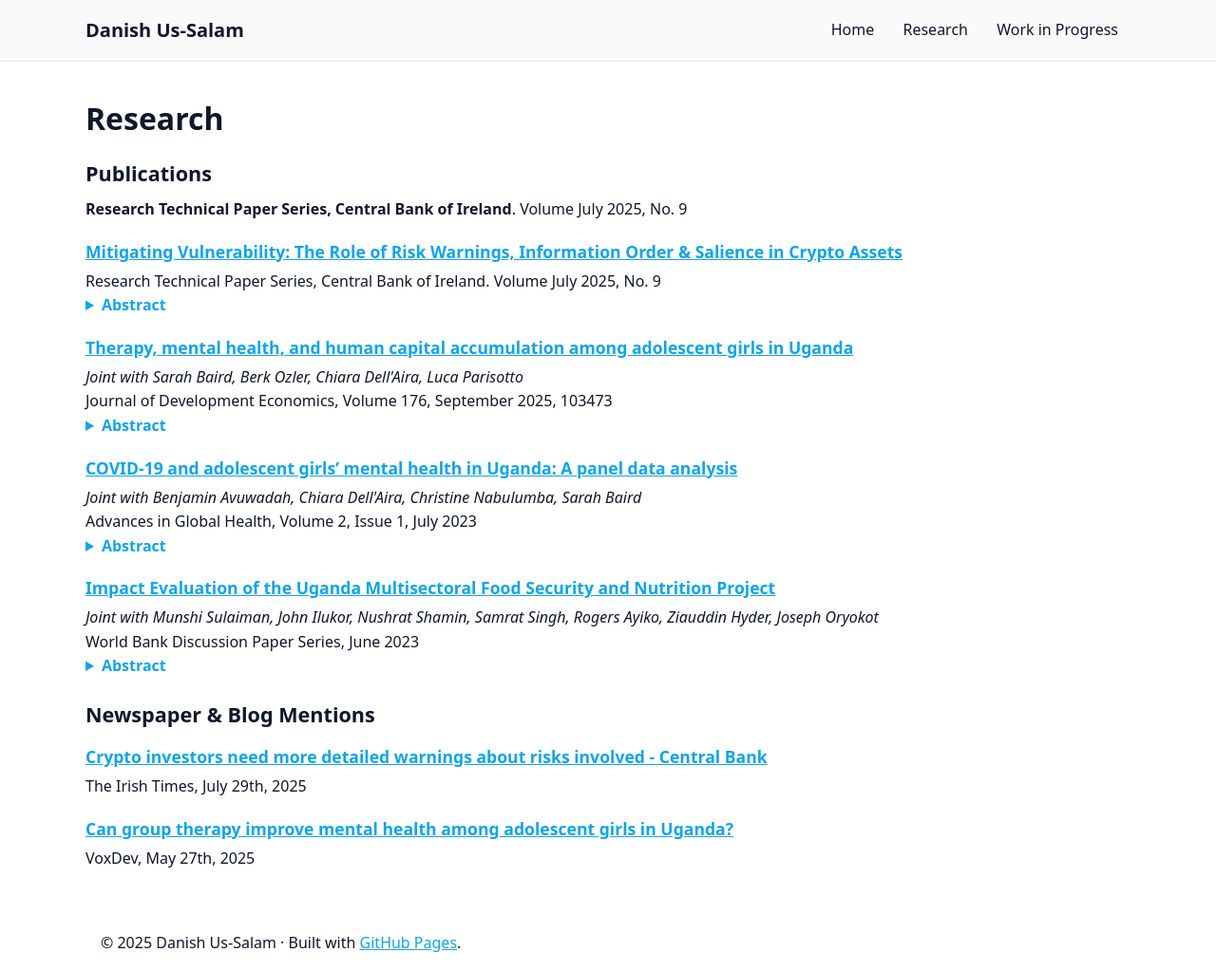
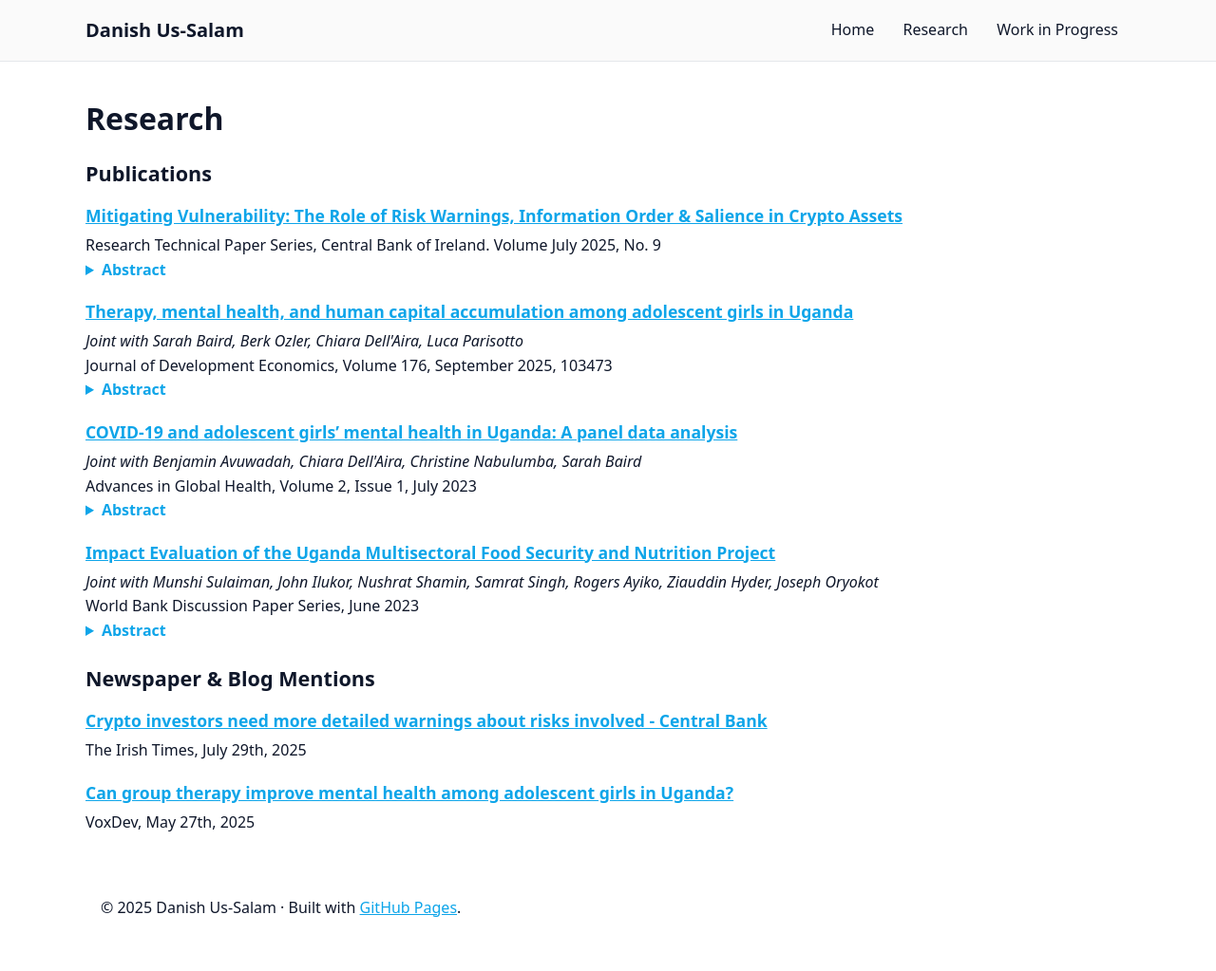
Before and after one commit to danishussalam/danishussalam.github.io, a Jekyll site: the page built from research.md, in a window 1280 px wide. Shown: the whole page at 95% size. Built offline with Jekyll 4.4.1, drawn with Linux system fonts in a browser that asks for light colours; after the commit the page ends 985 px from its top, so only the background shows below that.

Commit message:
Update research.md

```diff
--- a/research.md
+++ b/research.md
@@ -7,10 +7,6 @@ permalink: /research
 # Research
 
 ## Publications
-
-<div class="pub-meta">
-  <span class="journal">Research Technical Paper Series, Central Bank of Ireland</span>. Volume July 2025, No. 9
-</div>
 
 <div class="pub-list">
 
```
